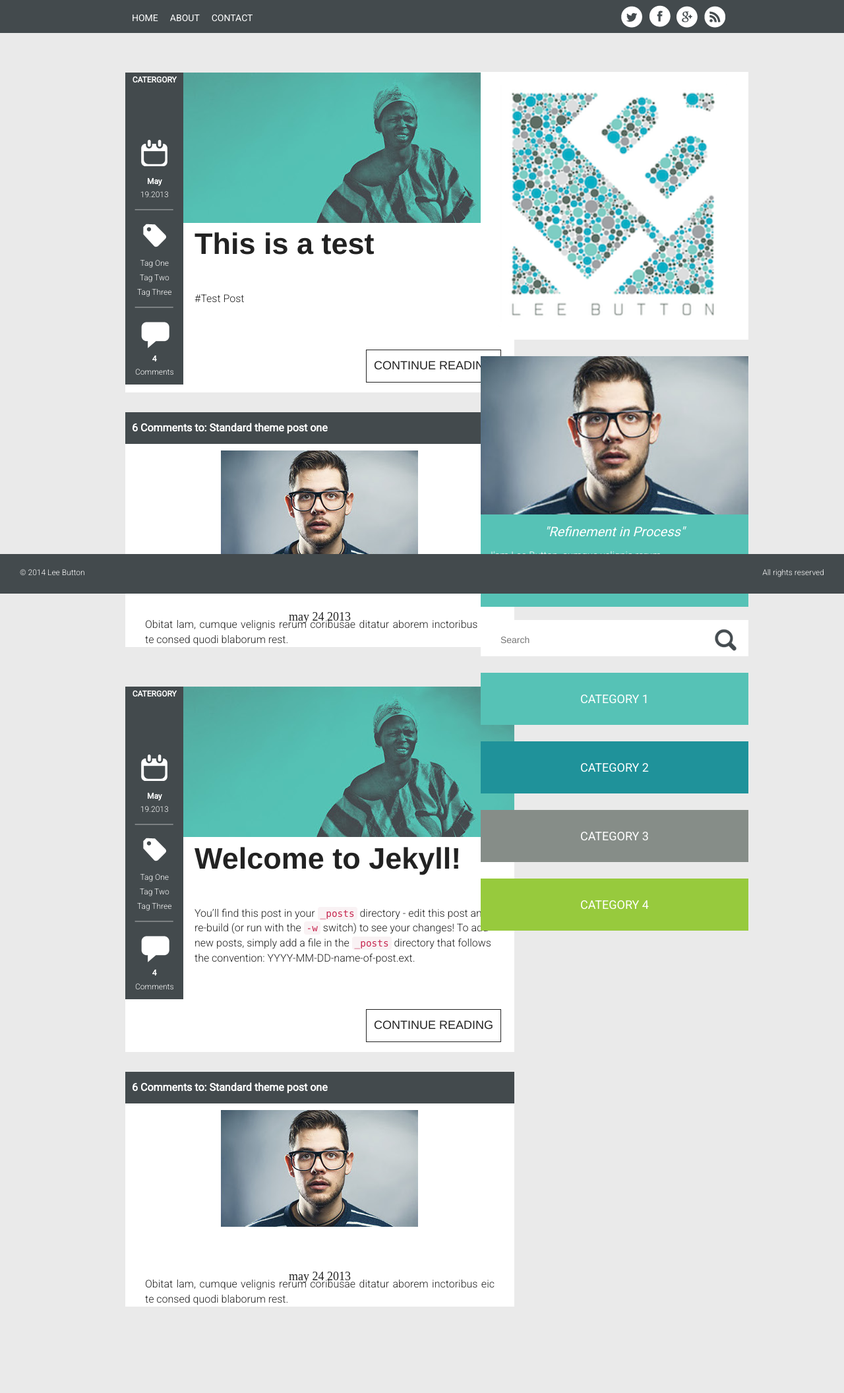
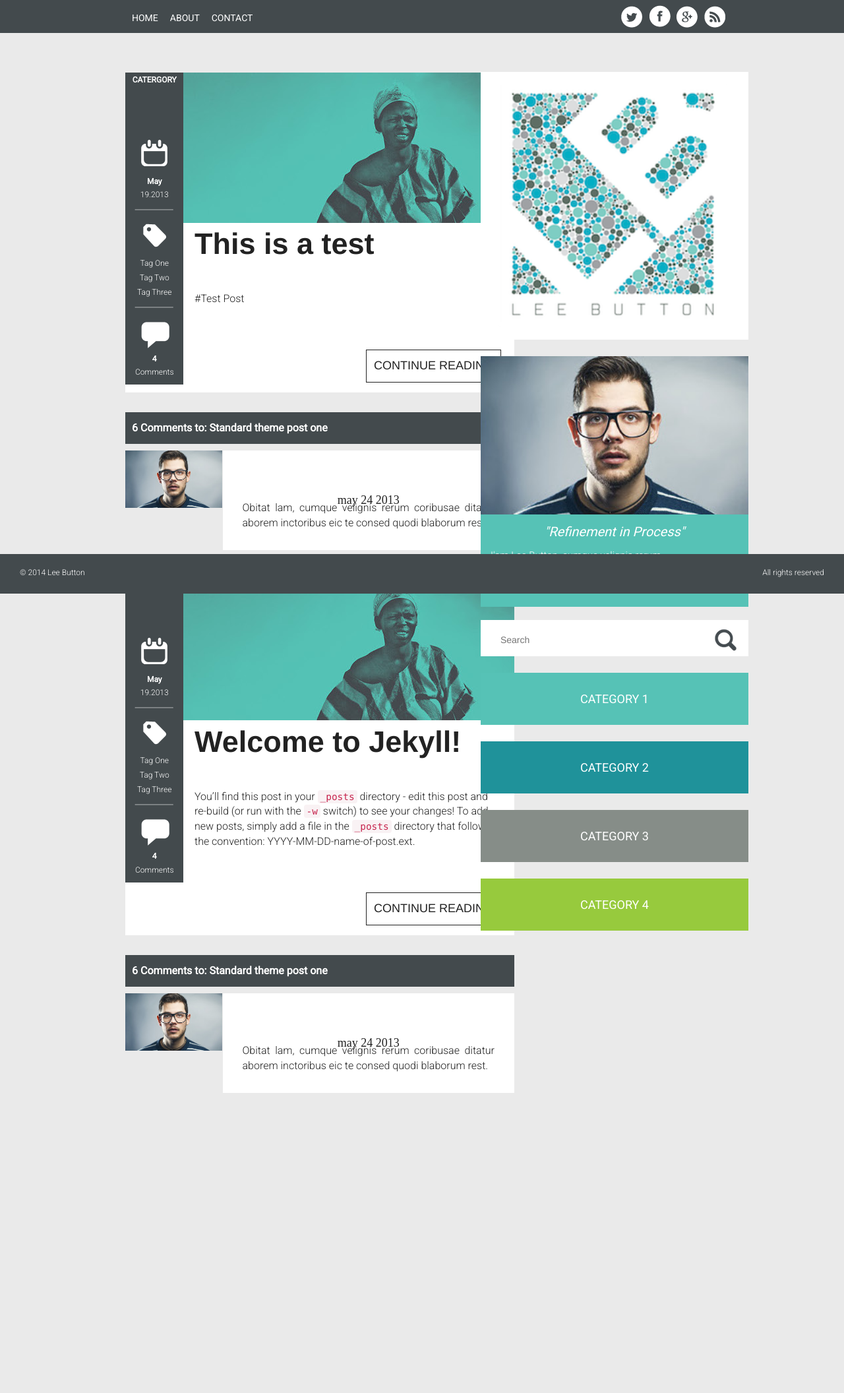
Before and after one commit to leebutton/leebutton.github.io, a Jekyll site: the page built from index.html, in a window 1280 px wide. Shown: the whole page at 66% size. Built offline with Jekyll 4.4.1, drawn with Linux system fonts in a browser that asks for light colours; nearby versions of some CDN libraries; after the commit the page ends 1758 px from its top, so only the background shows below that.

Commit message:
Include comments profile image and text area

```diff
--- a/css/style.css
+++ b/css/style.css
@@ -502,15 +502,21 @@ Comments
 -----------------------*/
 
 .comments{
-  background-color:#fff;
   color:#222;
   text-align:center;
   margin-top:30px;
   height:100%;
+  position:relative;
 }
 #comment-top {
   background-color: #434A4D;
   height:100%;
+}
+#comment img {
+  position:absolute;
+  top:20;
+  left:0;
+  width:25%;
 }
 #comment-top h2 {
   color:#fff;
@@ -521,6 +527,11 @@ Comments
   padding-bottom:15px;
   text-align:left;
   margin-left:10px;
+}
+#comments-text {
+  background-color:#fff;
+  width: 75%;
+  float: right;
 }
 
 
--- a/index.html
+++ b/index.html
@@ -53,9 +53,11 @@ layout: default
 
                 <div id="comment">
                   <img src="img/Portrait.jpg">
-                  <h3>Lee Button</h3>
-                  <h4>may 24 2013</h4>
-                  <p>Obitat lam, cumque velignis rerum coribusae ditatur aborem inctoribus eic te consed quodi blaborum rest.</p>
+                  <div id="comments-text">
+                    <h3>Lee Button</h3>
+                    <h4>may 24 2013</h4>
+                    <p>Obitat lam, cumque velignis rerum coribusae ditatur aborem inctoribus eic te consed quodi blaborum rest.</p>
+                </div><!--end comments text-->
                 </div><!--end comment-->
               </div><!--end comments-->
 
```
